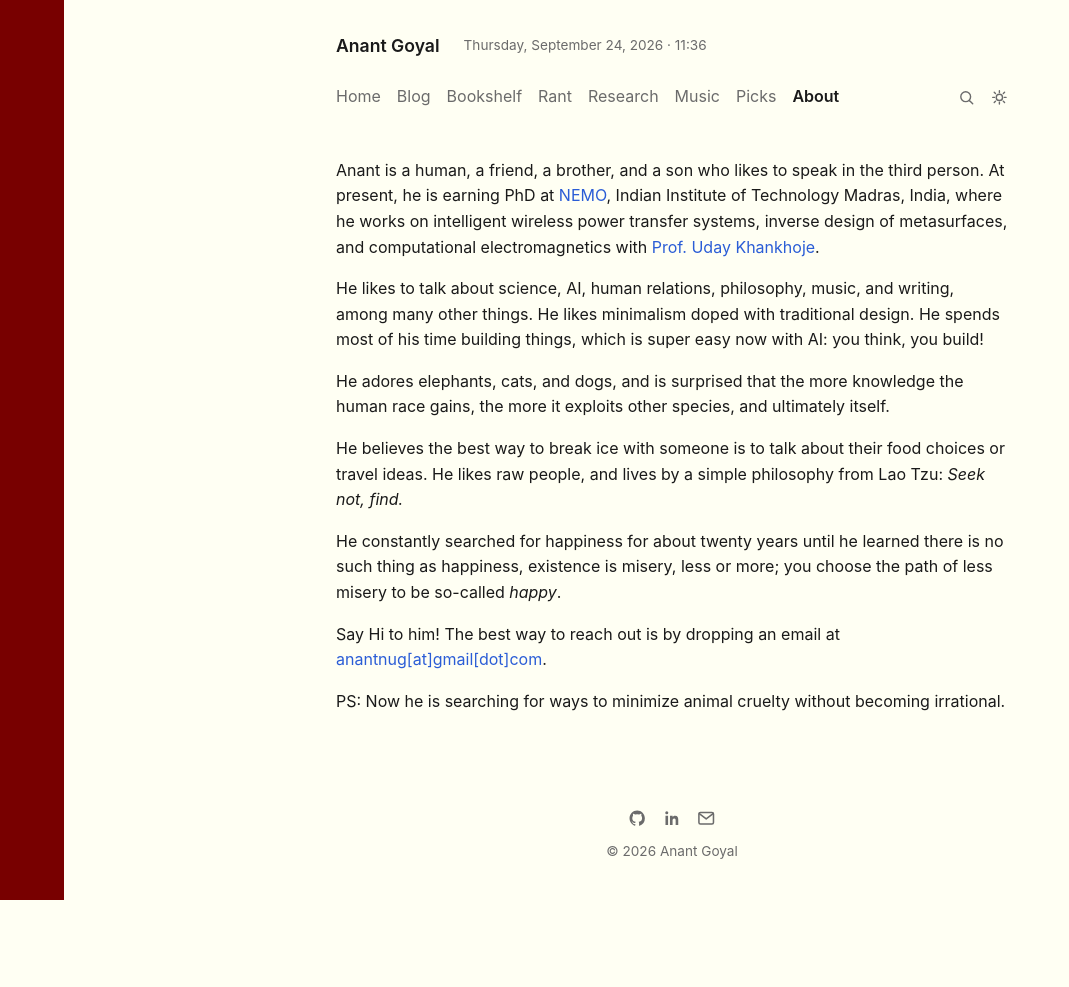
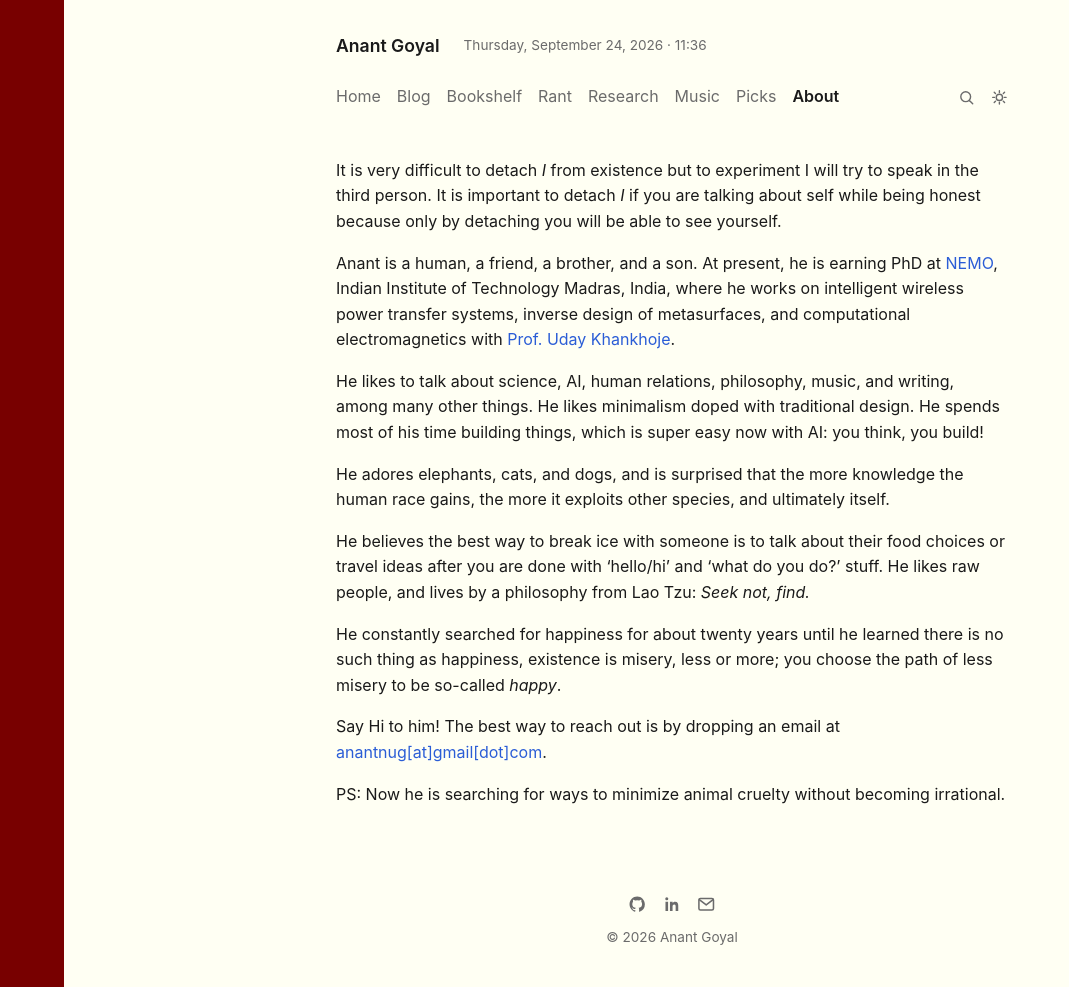
Before and after one commit to goyal-anant/goyal-anant.github.io, a Jekyll site: the page built from about.md, in a window 1280 px wide. Shown: the whole page, without its empty margins (0-1069 px from the left). Built offline with Jekyll 4.4.1, drawn with Linux system fonts in a browser that asks for light colours; comment, search, counter and statistics services are not loaded; before the commit the page ends 900 px from its top, so only the background shows below that.

Commit message:
modified I explaination

```diff
--- a/about.md
+++ b/about.md
@@ -3,13 +3,15 @@ layout: page
 title: About
 permalink: /about/
 ---
-Anant is a human, a friend, a brother, and a son who likes to speak in the third person. At present, he is earning PhD at [NEMO](https://www.ee.iitm.ac.in/uday/nemo.html), Indian Institute of Technology Madras, India, where he works on intelligent wireless power transfer systems, inverse design of metasurfaces, and computational electromagnetics with [Prof. Uday Khankhoje](https://www.ee.iitm.ac.in/uday/).
+It is very difficult to detach *I* from existence but to experiment I will try to speak in the third person. It is important to detach *I* if you are talking about self while being honest because only by detaching you will be able to see yourself.
+
+Anant is a human, a friend, a brother, and a son. At present, he is earning PhD at [NEMO](https://www.ee.iitm.ac.in/uday/nemo.html), Indian Institute of Technology Madras, India, where he works on intelligent wireless power transfer systems, inverse design of metasurfaces, and computational electromagnetics with [Prof. Uday Khankhoje](https://www.ee.iitm.ac.in/uday/).
 
 He likes to talk about science, AI, human relations, philosophy, music, and writing, among many other things. He likes minimalism doped with traditional design. He spends most of his time building things, which is super easy now with AI: you think, you build!
 
 He adores elephants, cats, and dogs, and is surprised that the more knowledge the human race gains, the more it exploits other species, and ultimately itself.
 
-He believes the best way to break ice with someone is to talk about their food choices or travel ideas. He likes raw people, and lives by a simple philosophy from Lao Tzu: *Seek not, find.*
+He believes the best way to break ice with someone is to talk about their food choices or travel ideas after you are done with 'hello/hi' and 'what do you do?' stuff. He likes raw people, and lives by a philosophy from Lao Tzu: *Seek not, find.*
 
 He constantly searched for happiness for about twenty years until he learned there is no such thing as happiness, existence is misery, less or more; you choose the path of less misery to be so-called *happy*.
 
```
